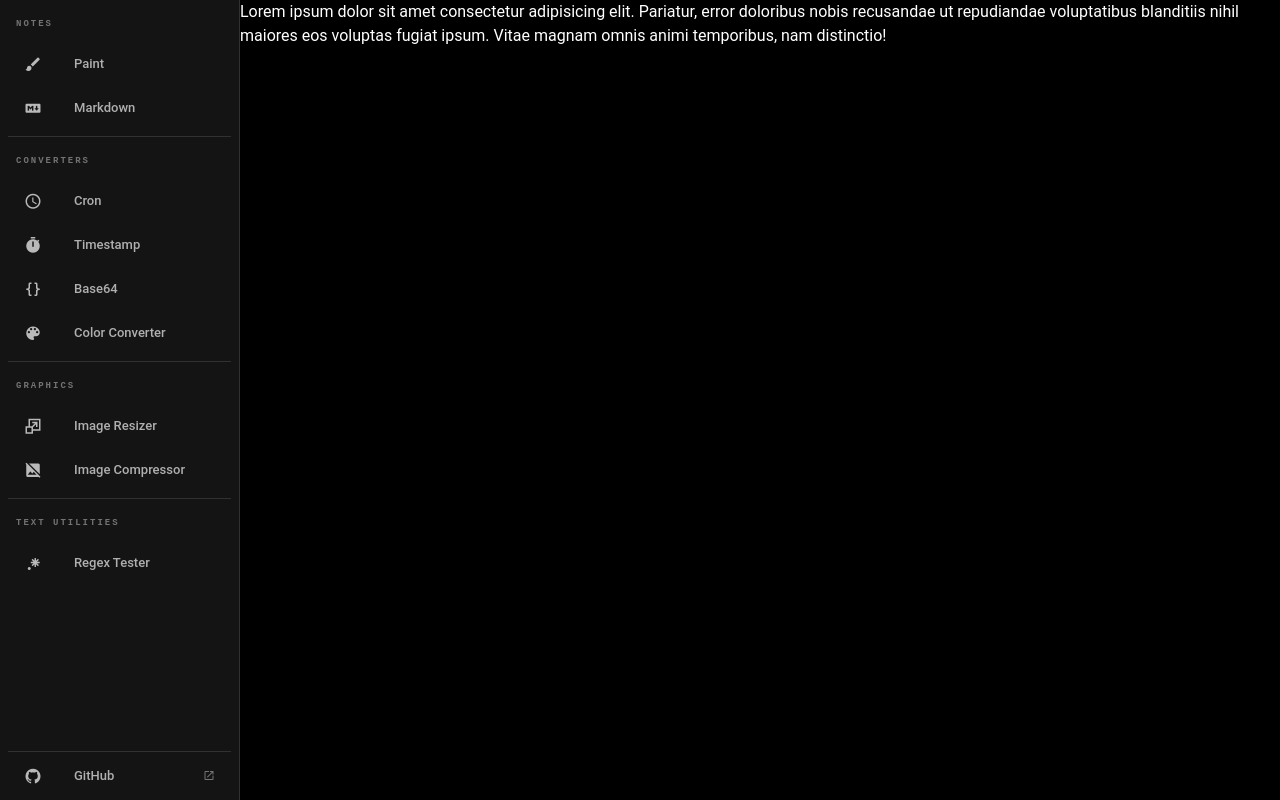
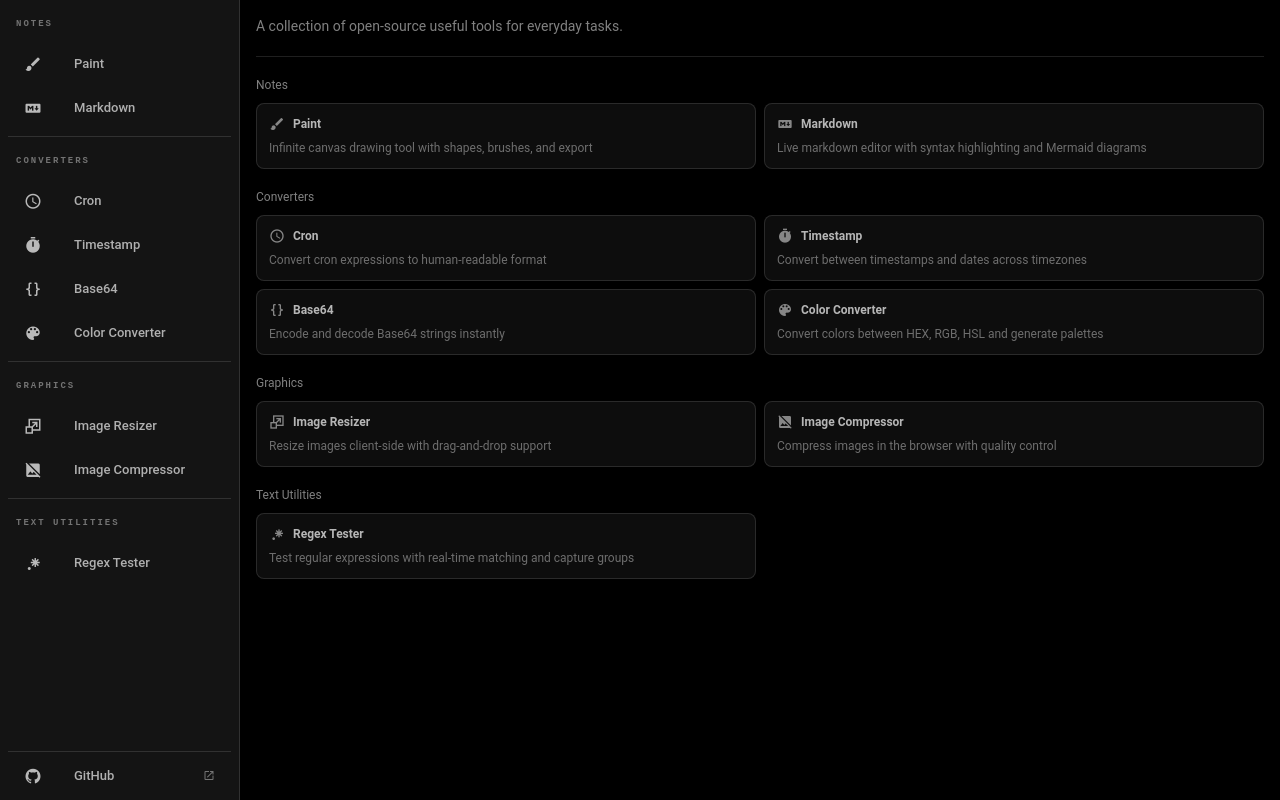
Before and after one commit to muzakon/tools, a Nuxt app: page / in a window 1280 px wide. Built offline with nearby package versions, Linux system fonts and the light colour scheme.

Commit message:
refactor: index.vue optimized

```diff
--- /dev/null
+++ b/app/composables/useNavigation.ts
@@ -0,0 +1,46 @@
+export interface NavItem {
+  title?: string
+  description?: string
+  to?: string
+  icon?: string
+  type?: 'subheader' | 'divider' | 'item'
+}
+
+export const navItems: NavItem[] = [
+  { type: 'subheader', title: 'Notes' },
+  { title: 'Paint', to: '/notes/paint', icon: 'mdi-brush', description: 'Infinite canvas drawing tool with shapes, brushes, and export' },
+  { title: 'Markdown', to: '/notes/markdown', icon: 'mdi-language-markdown', description: 'Live markdown editor with syntax highlighting and Mermaid diagrams' },
+  { type: 'divider' },
+  { type: 'subheader', title: 'Converters' },
+  { title: 'Cron', to: '/converters/cron', icon: 'mdi-clock-outline', description: 'Convert cron expressions to human-readable format' },
+  { title: 'Timestamp', to: '/converters/timestamp', icon: 'mdi-timer', description: 'Convert between timestamps and dates across timezones' },
+  { title: 'Base64', to: '/converters/base64', icon: 'mdi-code-braces', description: 'Encode and decode Base64 strings instantly' },
+  { title: 'Color Converter', to: '/converters/color', icon: 'mdi-palette', description: 'Convert colors between HEX, RGB, HSL and generate palettes' },
+  { type: 'divider' },
+  { type: 'subheader', title: 'Graphics' },
+  { title: 'Image Resizer', to: '/graphics/image-resizer', icon: 'mdi-resize', description: 'Resize images client-side with drag-and-drop support' },
+  { title: 'Image Compressor', to: '/graphics/image-compressor', icon: 'mdi-image-off', description: 'Compress images in the browser with quality control' },
+  { type: 'divider' },
+  { type: 'subheader', title: 'Text Utilities' },
+  { title: 'Regex Tester', to: '/text-utils/regex', icon: 'mdi-regex', description: 'Test regular expressions with real-time matching and capture groups' },
+]
+
+export function useNavigation() {
+  const categories = computed(() => {
+    const result: { title: string; items: NavItem[] }[] = []
+    let current: { title: string; items: NavItem[] } | null = null
+
+    for (const item of navItems) {
+      if (item.type === 'subheader') {
+        current = { title: item.title!, items: [] }
+        result.push(current)
+      } else if (!item.type && current) {
+        current.items.push(item)
+      }
+    }
+
+    return result
+  })
+
+  return { items: navItems, categories }
+}
--- a/app/layouts/default.vue
+++ b/app/layouts/default.vue
@@ -75,31 +75,7 @@ const isDesktop = computed(() => {
   return breakpoints.xl.value;
 })
 
-interface MenuItem {
-  title?: string;
-  to?: string;
-  icon?: string;
-  type?: 'subheader' | 'divider' | 'item';
-}
-
-const items: MenuItem[] = [
-  { type: "subheader", title: "Notes" },
-  { title: "Paint", to: "/notes/paint", icon: "mdi-brush" },
-  { title: "Markdown", to: "/notes/markdown", icon: "mdi-language-markdown" },
-  { type: "divider" },
-  { type: "subheader", title: "Converters" },
-  { title: "Cron", to: "/converters/cron", icon: "mdi-clock-outline" },
-  { title: "Timestamp", to: "/converters/timestamp", icon: "mdi-timer" },
-  { title: "Base64", to: "/converters/base64", icon: "mdi-code-braces" },
-  { title: "Color Converter", to: "/converters/color", icon: "mdi-palette" },
-  { type: "divider" },
-  { type: "subheader", title: "Graphics" },
-  { title: "Image Resizer", to: "/graphics/image-resizer", icon: "mdi-resize" },
-  { title: "Image Compressor", to: "/graphics/image-compressor", icon: "mdi-image-off" },
-  { type: "divider" },
-  { type: "subheader", title: "Text Utilities" },
-  { title: "Regex Tester", to: "/text-utils/regex", icon: "mdi-regex" },
-];
+const { items } = useNavigation();
 
 onMounted(() => {
   if (breakpoints.xl.value) {
--- a/app/pages/index.vue
+++ b/app/pages/index.vue
@@ -1,8 +1,42 @@
 <template>
-  Lorem ipsum dolor sit amet consectetur adipisicing elit. Pariatur, error doloribus nobis recusandae ut repudiandae voluptatibus blanditiis nihil maiores eos voluptas fugiat ipsum. Vitae magnam omnis animi temporibus, nam distinctio!
+  <div class="!p-4 flex flex-col gap-5">
+    <div class="text-sm text-white/50 shrink-0">
+      A collection of open-source useful tools for everyday tasks.
+    </div>
+
+    <v-divider />
+
+    <div v-for="category in categories" :key="category.title" class="flex flex-col gap-2.5">
+      <div class="text-xs text-white/50">
+        {{ category.title }}
+      </div>
+
+      <div class="grid md:grid-cols-2 gap-2">
+        <nuxt-link
+          v-for="tool in category.items"
+          :key="tool.to"
+          :to="tool.to!"
+          class="border !p-3 !bg-white/5 hover:!bg-white/10 rounded-lg"
+        >
+          <div class="flex items-center gap-2">
+            <v-icon size="16" color="white" class="opacity-50">{{ tool.icon }}</v-icon>
+            <div class="text-xs font-semibold text-white/70">
+              {{ tool.title }}
+            </div>
+          </div>
+
+          <div class="text-xs text-white/40 mt-2">
+            {{ tool.description }}
+          </div>
+        </nuxt-link>
+      </div>
+    </div>
+  </div>
 </template>
 
 <script setup lang="ts">
+const { categories } = useNavigation();
+
 useHead({
   title: 'DevKit',
   meta: [
```
